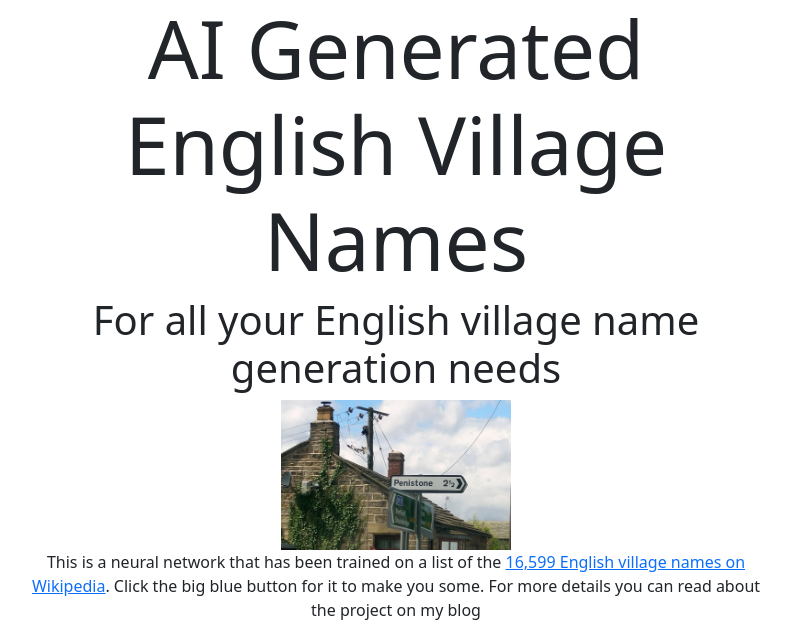
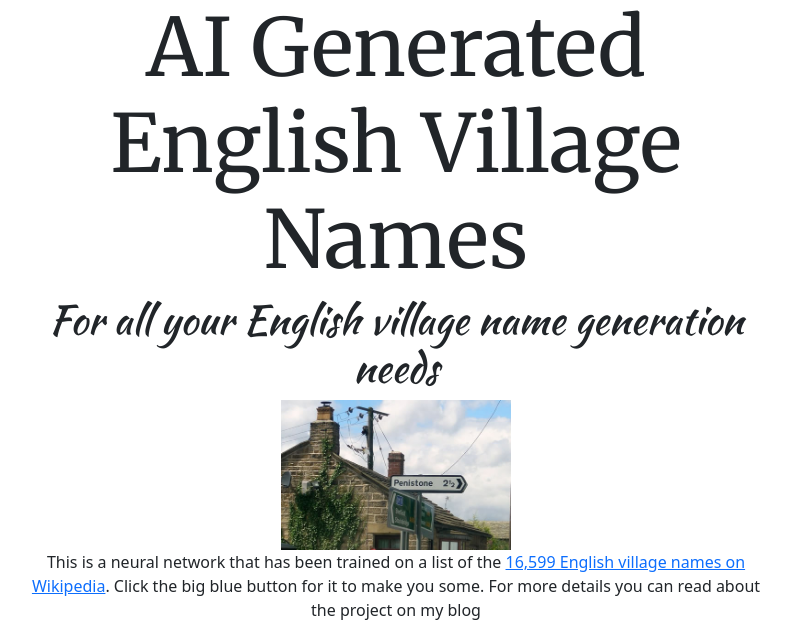
Before and after one commit to mattallinson/village-app, a Flask app: page / in a window 1280 px wide. Shown: the top 632 px of the page, without its empty margins (54-845 px from the left). Run offline with Flask 2, Linux system fonts and the light colour scheme.

Commit message:
adds google fonts

```diff
--- a/static/style.css
+++ b/static/style.css
@@ -12,3 +12,11 @@ a.tt {
 	text-decoration: none;
 	border-bottom: 1px dotted darkgray;
 }
+
+h1.display-1{
+	font-family: 'Merriweather', serif;
+}
+
+h2.display-6{
+	font-family: 'Kaushan Script', cursive;
+}
--- a/templates/base.html
+++ b/templates/base.html
@@ -12,6 +12,14 @@
     <link rel="stylesheet" type="text/css" href="/static/style.css">
     <link rel="icon" type="image/gif" href="static/favicon.gif"/>
     <title>AI English Village Names</title>
+
+    <!-- Adds some google fonts -->
+    <style>
+      @import url('https://fonts.googleapis.com/css2?family=Kaushan+Script&family=Merriweather&display=swap');
+    </style>
+
+
+
   </head>
   <body>
     <div class="container">
```
